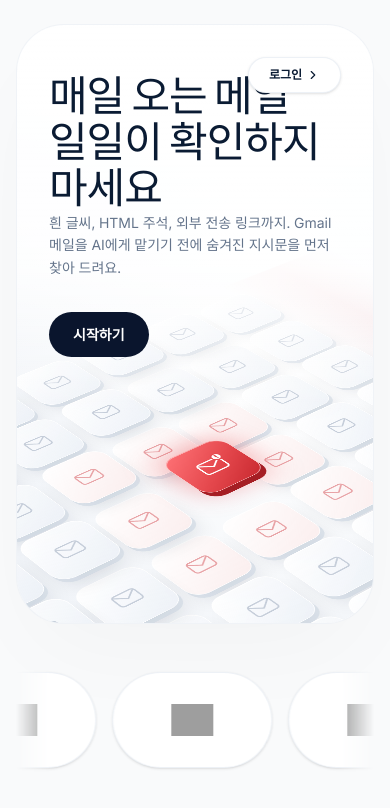
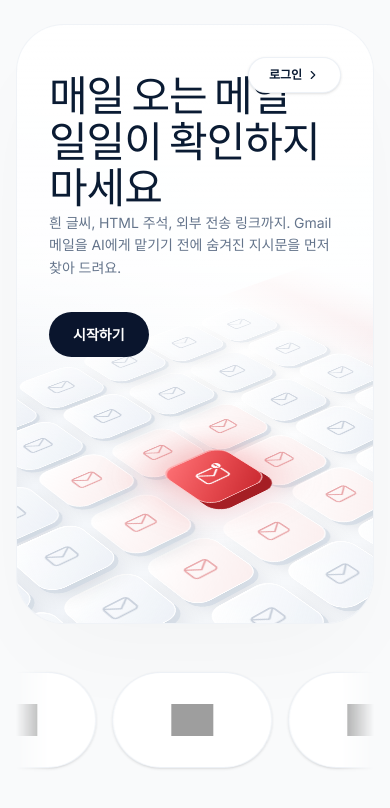
Before and after one commit to ProDog-2026/workspace, a React (Vite) app in the folder src/dashboard/: page / in a window 390 px wide. Shown: the top 808 px of the page. Built offline with nearby package versions, Linux system fonts and the light colour scheme; grey boxes are pictures that could not be loaded; a web font is replaced by a local one.

Commit message:
fix: 랜딩 메일 타일 반응형 크기 조정

```diff
--- a/src/dashboard/src/landing.css
+++ b/src/dashboard/src/landing.css
@@ -19,16 +19,17 @@
 @media (prefers-reduced-motion: reduce) { .marquee-track { animation: none; } }
 
 /* 배경 메일 타일 장면 */
-.scene { position: absolute; inset: 0; overflow: hidden; background: radial-gradient(120% 90% at 68% 58%, #ffffff 0%, #f2f5f9 58%, #e7ecf3 100%); }
-.scene-plane { position: absolute; left: 68%; top: 60%; display: grid; grid-template-columns: repeat(7, 124px); gap: 18px; transform: translate(-50%, -50%) perspective(1800px) rotateX(56deg) rotateZ(-40deg); transform-style: preserve-3d; }
-.tile { position: relative; display: grid; place-items: center; width: 124px; height: 124px; border-radius: 28px; color: #c5cdd9; background: linear-gradient(145deg, rgba(255, 255, 255, 0.98), rgba(234, 239, 246, 0.75)); border: 1px solid rgba(255, 255, 255, 0.95); box-shadow: 0 10px 0 rgba(203, 213, 225, 0.6), 0 30px 40px -12px rgba(15, 23, 42, 0.12), inset 0 1px 0 #fff; transform-style: preserve-3d; animation: tile-float 7s ease-in-out infinite; animation-delay: var(--d, 0s); }
-.tile svg { width: 54px; height: 54px; }
+.scene { position: absolute; inset: 0; overflow: hidden; container-type: size; background: radial-gradient(120% 90% at 68% 58%, #ffffff 0%, #f2f5f9 58%, #e7ecf3 100%); }
+/* 기준 구도: 히어로 상자 1216×600 (1280px 화면). --u 하나로 타일 크기·간격·깊이를 같이 키우고 줄여서 어떤 화면에서도 같은 비율 */
+.scene-plane { --u: min(calc(100cqw / 1216), calc(100cqh / 600)); position: absolute; left: 68%; top: 60%; display: grid; grid-template-columns: repeat(7, calc(124 * var(--u))); gap: calc(18 * var(--u)); transform: translate(-50%, -50%) perspective(calc(1800 * var(--u))) rotateX(56deg) rotateZ(-40deg); transform-style: preserve-3d; }
+.tile { position: relative; display: grid; place-items: center; width: calc(124 * var(--u)); height: calc(124 * var(--u)); border-radius: calc(28 * var(--u)); color: #c5cdd9; background: linear-gradient(145deg, rgba(255, 255, 255, 0.98), rgba(234, 239, 246, 0.75)); border: 1px solid rgba(255, 255, 255, 0.95); box-shadow: 0 calc(10 * var(--u)) 0 rgba(203, 213, 225, 0.6), 0 calc(30 * var(--u)) calc(40 * var(--u)) calc(-12 * var(--u)) rgba(15, 23, 42, 0.12), inset 0 1px 0 #fff; transform-style: preserve-3d; animation: tile-float 7s ease-in-out infinite; animation-delay: var(--d, 0s); }
+.tile svg { width: calc(54 * var(--u)); height: calc(54 * var(--u)); }
 .tile.near { color: #e8a3a6; background: linear-gradient(145deg, #fff, #fbeeee); }
-.tile.hot { color: #fff; background: linear-gradient(145deg, #ff7377, #e5484d 55%, #c8282f); border-color: rgba(255, 210, 210, 0.9); transform: translateZ(30px); animation: hot-pulse 2.6s ease-in-out infinite; }
-.tile.hot svg { width: 60px; height: 60px; }
+.tile.hot { color: #fff; background: linear-gradient(145deg, #ff7377, #e5484d 55%, #c8282f); border-color: rgba(255, 210, 210, 0.9); transform: translateZ(calc(30 * var(--u))); animation: hot-pulse 2.6s ease-in-out infinite; }
+.tile.hot svg { width: calc(60 * var(--u)); height: calc(60 * var(--u)); }
 button.tile { padding: 0; font: inherit; }
 .tile.hot { pointer-events: auto; cursor: pointer; transition: transform 0.35s cubic-bezier(0.22, 1, 0.36, 1); }
-.tile.hot:hover, .tile.hot:focus-visible { transform: translateZ(48px); }
+.tile.hot:hover, .tile.hot:focus-visible { transform: translateZ(calc(48 * var(--u))); }
 .tile.hot:focus-visible { outline: 3px solid #0a152d; outline-offset: 6px; }
 /* 봉투 열림 전환 */
 .env-overlay { position: fixed; inset: 0; z-index: 100; pointer-events: none; }
@@ -44,14 +45,14 @@ button.tile { padding: 0; font: inherit; }
 .env-reveal { position: absolute; inset: 0; background: #f9fafb; clip-path: circle(0% at 50% 38%); }
 .scene-scan { position: absolute; top: -40px; bottom: -40px; left: -30%; width: 28%; background: linear-gradient(90deg, transparent, rgba(229, 72, 77, 0.12), transparent); pointer-events: none; animation: scene-scan 6s linear infinite; }
 .scene-fade { position: absolute; inset: 0; background: linear-gradient(90deg, #fff 0%, rgba(255, 255, 255, 0.86) 30%, rgba(255, 255, 255, 0) 58%), linear-gradient(0deg, rgba(255, 255, 255, 0.7) 0%, rgba(255, 255, 255, 0) 30%); }
-@keyframes tile-float { 0%, 100% { transform: translateZ(0); } 50% { transform: translateZ(10px); } }
+@keyframes tile-float { 0%, 100% { transform: translateZ(0); } 50% { transform: translateZ(calc(10 * var(--u))); } }
 @keyframes hot-pulse {
   0%, 100% { box-shadow: 0 14px 0 #a51e24, 0 0 50px 8px rgba(229, 72, 77, 0.35), inset 0 2px 0 rgba(255, 255, 255, 0.45); }
   50% { box-shadow: 0 14px 0 #a51e24, 0 0 110px 26px rgba(229, 72, 77, 0.5), inset 0 2px 0 rgba(255, 255, 255, 0.45); }
 }
 @keyframes scene-scan { from { left: -30%; } to { left: 110%; } }
 @media (max-width: 767px) {
-  .scene-plane { left: 55%; top: 78%; transform: translate(-50%, -50%) perspective(1800px) rotateX(56deg) rotateZ(-40deg) scale(0.62); }
+  .scene-plane { --u: calc(100cqw / 560); left: 55%; top: 78%; }
   .scene-fade { background: linear-gradient(180deg, #fff 0%, rgba(255, 255, 255, 0.85) 40%, rgba(255, 255, 255, 0) 65%); }
 }
 @media (prefers-reduced-motion: reduce) { .tile, .tile.hot, .scene-scan { animation: none; } }
```
